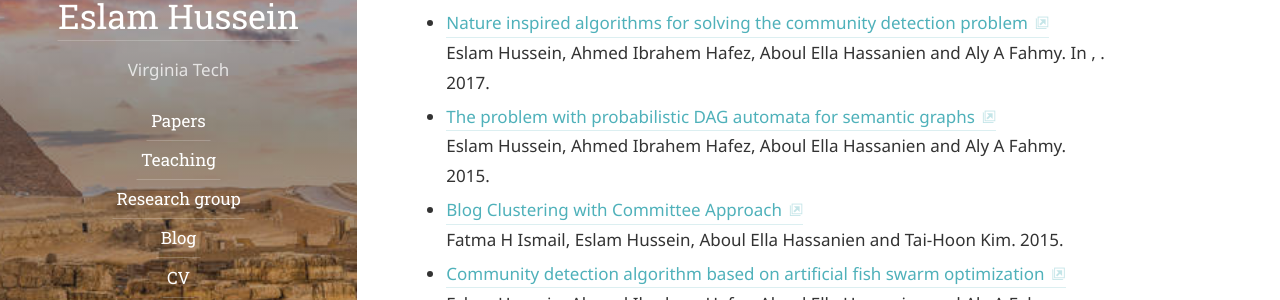
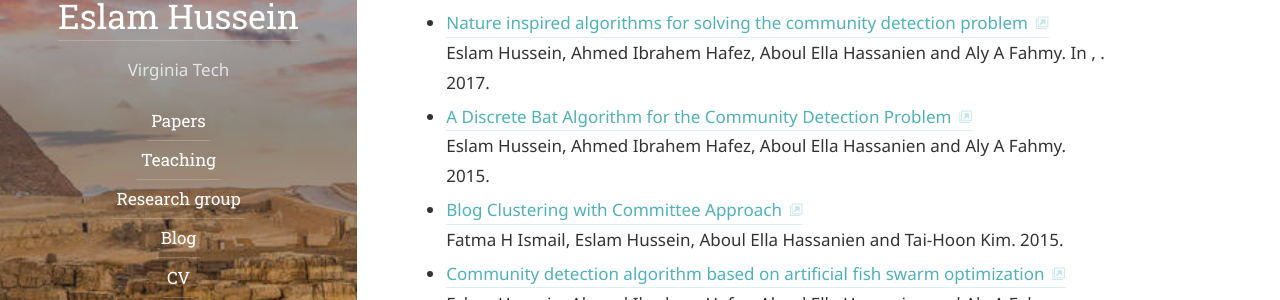
Before and after one commit to EslamAli86/eslamali86.github.io, a Jekyll site: the page built from papers.md, in a window 1280 px wide. Shown: the part 326-626 px from the top of the page. Built offline with Jekyll 4.4.1, drawn with Linux system fonts in a browser that asks for light colours; some web fonts are replaced.

Commit message:
fixed paper.yml

```diff
--- a/_data/papers.yml
+++ b/_data/papers.yml
@@ -15,13 +15,13 @@ papers:
     title: "Nature inspired algorithms for solving the community detection problem"
     authors: "Eslam Hussein, Ahmed Ibrahem Hafez, Aboul Ella Hassanien and Aly A Fahmy"
     booktitle: "Logic Journal of the IGPL"
-    doc-url: https://doi.org/10.1093/jigpal/jzx043
+    doc-url: https://academic.oup.com/jigpal/article/25/6/902/4565815
     venue: journal
   - layout: paper
     selected: yes
     paper-type: conference
     year: 2015
-    title: "The problem with probabilistic DAG automata for semantic graphs"
+    title: "A Discrete Bat Algorithm for the Community Detection Problem"
     authors: "Eslam Hussein, Ahmed Ibrahem Hafez, Aboul Ella Hassanien and Aly A Fahmy"
     booktitle: "10th International Conference Hybrid Artificial Intelligent Systems"
     doc-url: https://doi.org/10.1007/978-3-319-19644-2_16
```
